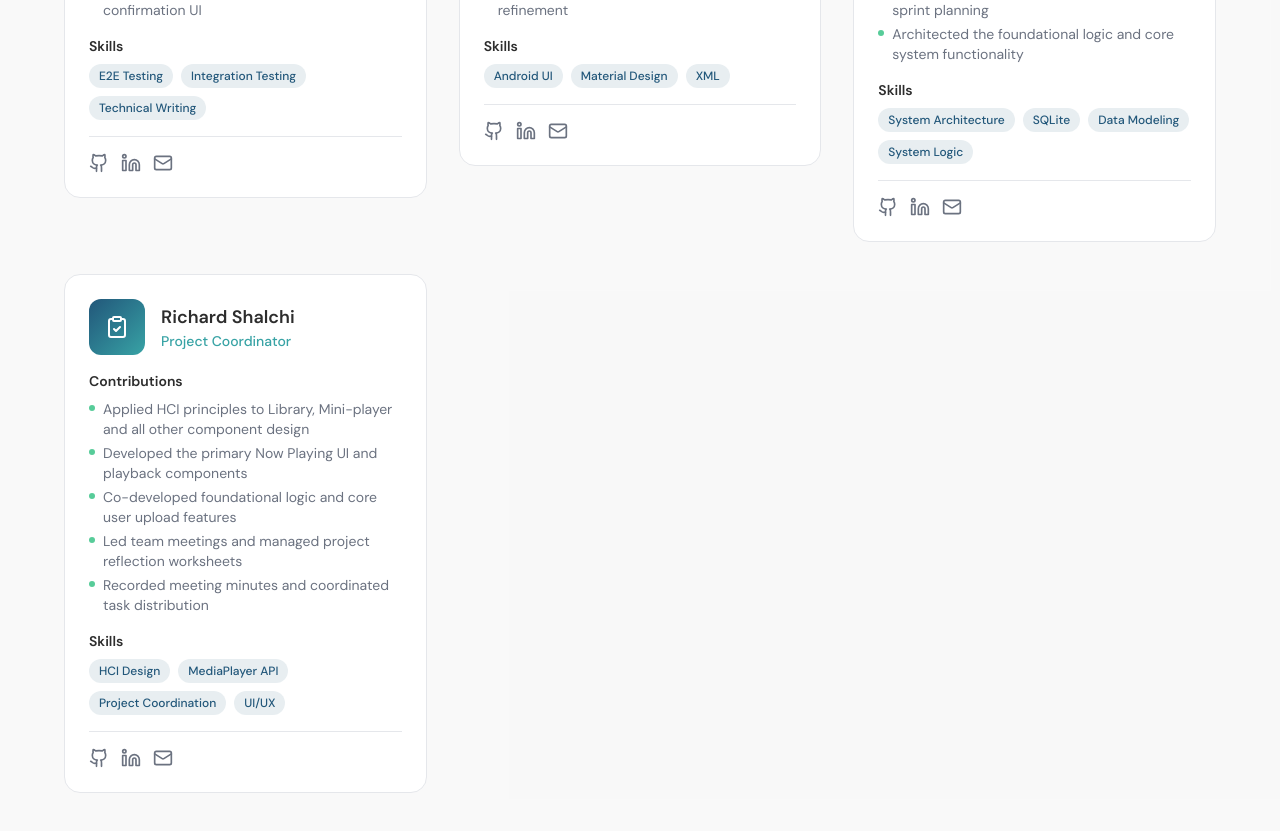
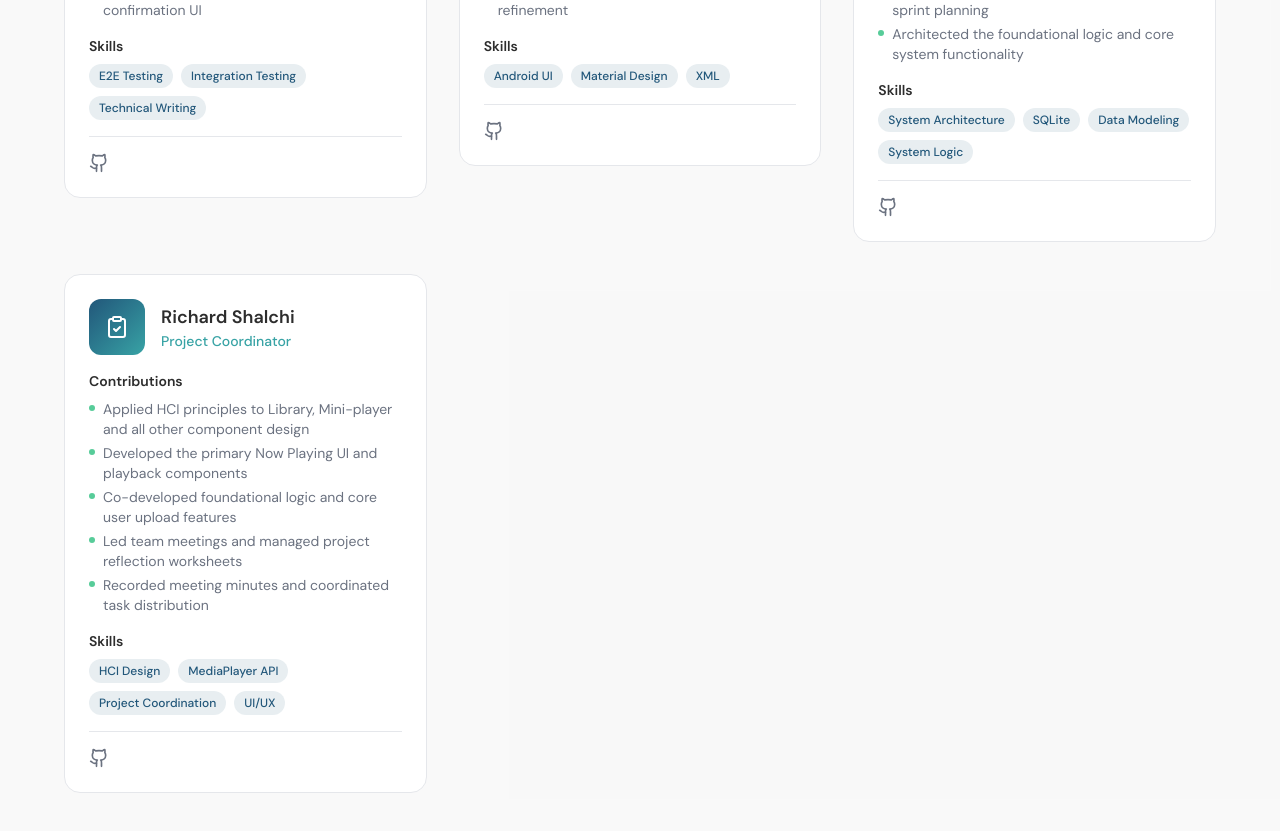
Before and after one commit to michelleokolie/yousic, a Next.js app: page /yousic/ in a window 1280 px wide. Shown: the part 6060-6891 px from the top of the page. Built offline with nearby package versions, Linux system fonts and the light colour scheme.

Commit message:
Remove LinkedIn and Email links from team section
Removed LinkedIn and Email links from team member section.

```diff
--- a/components/team-section.tsx
+++ b/components/team-section.tsx
@@ -137,20 +137,6 @@ export function TeamSection() {
                   >
                     <Github className="w-5 h-5" />
                   </a>
-                  <a
-                    href={member.linkedin}
-                    className="text-muted-foreground hover:text-[#22577A] dark:hover:text-[#57CC99] transition-colors"
-                    aria-label={`${member.name}'s LinkedIn`}
-                  >
-                    <Linkedin className="w-5 h-5" />
-                  </a>
-                  <a
-                    href="#"
-                    className="text-muted-foreground hover:text-[#22577A] dark:hover:text-[#57CC99] transition-colors"
-                    aria-label={`Email ${member.name}`}
-                  >
-                    <Mail className="w-5 h-5" />
-                  </a>
                 </div>
               </div>
             </ScrollReveal>
```
